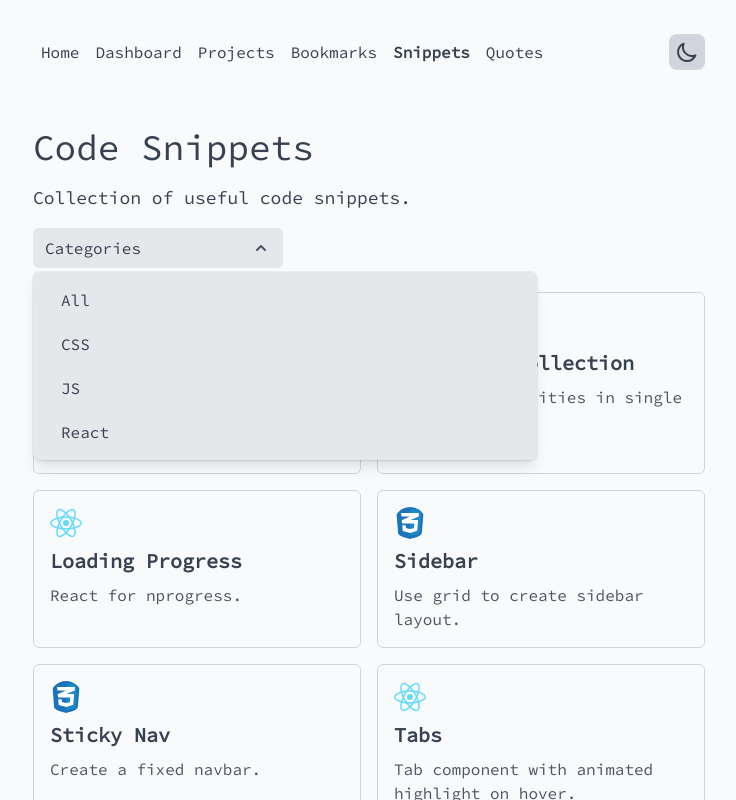
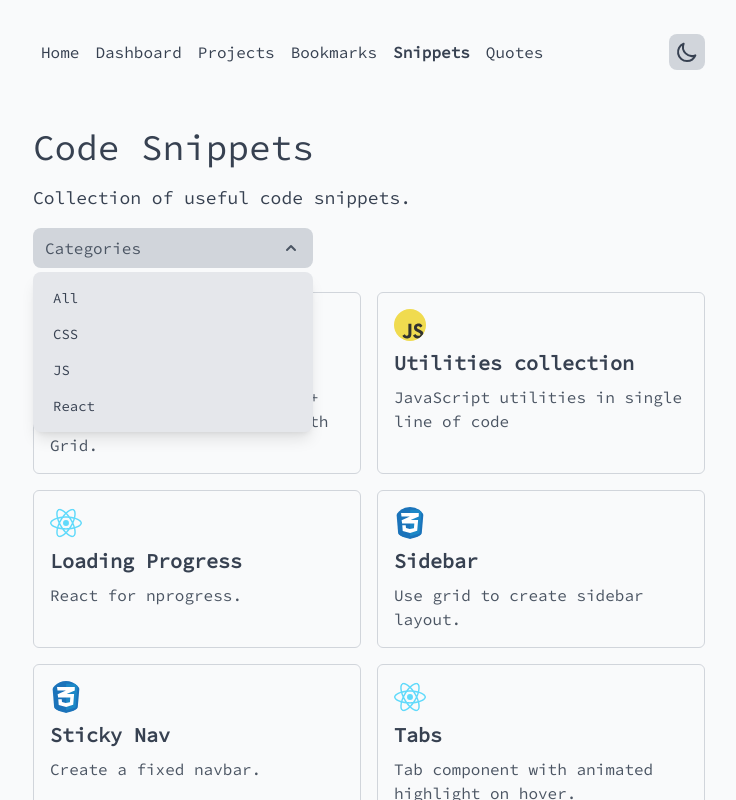
Before and after one commit to destroymayor/jared, a Next.js app: page /snippets in a window 1280 px wide. Both pictures are taken after a click on the button "Categories". Shown: the top 800 px of the page, without its empty margins (271-1007 px from the left). Built offline with nearby package versions, Linux system fonts and the light colour scheme.

Commit message:
refactor select component

```diff
--- a/package.json
+++ b/package.json
@@ -11,6 +11,7 @@
     "prepare": "husky install"
   },
   "dependencies": {
+    "@headlessui/react": "^1.4.3",
     "@heroicons/react": "^1.0.5",
     "@mdx-js/react": "^1.6.22",
     "clsx": "^1.1.1",
--- a/src/components/Common/Select.js
+++ b/src/components/Common/Select.js
@@ -1,12 +1,14 @@
-import { useState, useRef } from 'react';
+import { useState, useRef, Fragment } from 'react';
 
 import useOnClickOutside from '@/hooks/utils/use-on-click-outside';
 
-import { ChevronUpIcon, ChevronDownIcon, XIcon } from '@heroicons/react/solid';
+import clsx from 'clsx';
+import { Transition } from '@headlessui/react';
+import { ChevronUpIcon, ChevronDownIcon } from '@heroicons/react/solid';
 
 const Select = (props) => {
+  const { disabled, className, options = [], value, renderItem, onChange, onFocus, onBlur } = props;
   const ref = useRef();
-  const { className, options = [], value, renderItem, onChange } = props;
 
   const [isOpen, setIsOpen] = useState(false);
 
@@ -22,23 +24,35 @@ const Select = (props) => {
   return (
     <div ref={ref} className="relative">
       <button
-        className={`group flex items-center justify-between rounded-md bg-gray-200 px-3 py-2 focus:outline-none dark:bg-gray-600 ${className}`}
+        disabled={disabled}
+        className={clsx(
+          'group hover:border-primary focus:border-primary flex w-5/12 items-center justify-between rounded-lg bg-gray-300 px-3 py-2 text-gray-600 focus:outline-none dark:bg-gray-600 dark:text-gray-300',
+          `${disabled ? 'cursor-not-allowed text-gray-300' : ''}`
+        )}
         onClick={handleToggle}
+        onFocus={onFocus}
+        onBlur={onBlur}
       >
-        <span className="truncate pr-2">{value}</span>
-        <span className="text-gray-600 dark:text-gray-300">
+        <span className="truncate pr-2">{value === '' ? '請選擇' : value}</span>
+        <span className={`${disabled ? '' : 'group-hover:text-primary'}`}>
           {isOpen ? <ChevronUpIcon className="h-5 w-5" /> : <ChevronDownIcon className="h-5 w-5" />}
         </span>
       </button>
 
-      <ul
-        className={`${
-          isOpen ? 'visible' : 'invisible'
-        } absolute z-10 mt-1 max-h-56 w-9/12 overflow-auto rounded-md bg-gray-200 py-1 text-base shadow-lg ring-1 ring-black ring-opacity-5 focus:outline-none dark:bg-gray-600`}
+      <Transition
+        as={Fragment}
+        show={isOpen}
+        enter="transition ease-out duration-100"
+        enterFrom="transform opacity-0 scale-95"
+        enterTo="transform opacity-100 scale-100"
+        leave="transition ease-in duration-75"
+        leaveFrom="transform opacity-100 scale-100"
+        leaveTo="transform opacity-0 scale-95"
       >
+        <ul className="absolute z-10 mt-1 max-h-56 w-5/12 overflow-auto rounded-lg bg-gray-200 py-2 shadow-lg focus:outline-none dark:bg-gray-600">
           {options.map((option, index) => (
             <li
-            className="relative mx-2 my-1 flex cursor-pointer flex-wrap items-center rounded-md py-2 pl-3 font-normal hover:bg-gray-300 dark:hover:bg-gray-500"
+              className="relative mx-2 flex cursor-pointer flex-wrap items-center rounded-lg px-1 py-2 text-sm hover:bg-gray-300 hover:text-gray-600"
               key={`${index.toString()}`}
               onClick={() => handleSelect(option, index)}
             >
@@ -46,6 +60,7 @@ const Select = (props) => {
             </li>
           ))}
         </ul>
+      </Transition>
     </div>
   );
 };
--- a/src/pages/snippets/index.js
+++ b/src/pages/snippets/index.js
@@ -33,10 +33,12 @@ export default function Snippets(props) {
 
       <div className="mb-6">
         <Select
-          className="min-w-[250px]"
+          className="w-5/12"
           options={getCategories}
           value={selected ?? 'Categories'}
-          onChange={(value) => setSelected(value)}
+          onChange={(value) => {
+            setSelected(value);
+          }}
           renderItem={({ option }) => <span className="pl-2">{option}</span>}
         />
       </div>
```
Also changed, not shown: 1 other file (tests, documents, lock files or other folders). Lines whose indentation alone changed are shown as unchanged.
